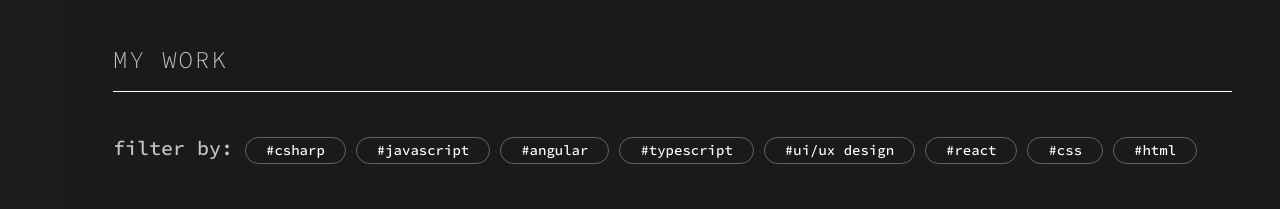
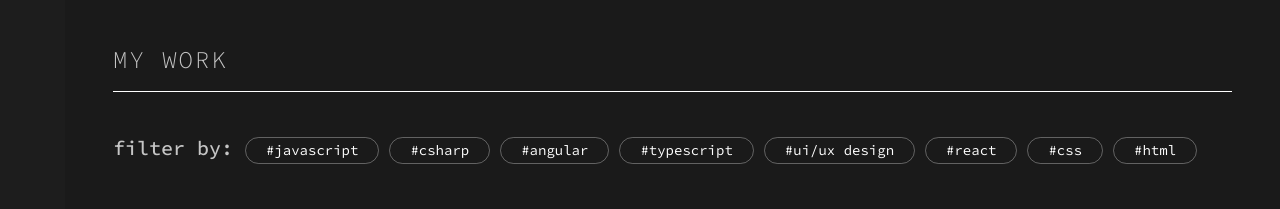
Before and after one commit to josephracca/josephracca.github.io, an Angular app: page / in a window 1280 px wide. Shown: the part 802-1011 px from the top of the page. Built offline with nearby package versions, Linux system fonts and the light colour scheme.

Commit message:
hotjar installation

```diff
--- a/src/app/components/hero/hero.component.ts
+++ b/src/app/components/hero/hero.component.ts
@@ -21,7 +21,8 @@ export class HeroComponent implements OnInit {
 
   doSomethingCool(elementId: string): void {
     // console.log("go down");
-    this.viewportScroller.scrollToAnchor(elementId);
+    // this.viewportScroller.scrollToAnchor(elementId);
+    document.getElementById(elementId)?.scrollIntoView({behavior: "smooth"});
   }
 
   changeActionWord() {
--- a/src/app/pages/gallery/gallery.component.html
+++ b/src/app/pages/gallery/gallery.component.html
@@ -11,16 +11,17 @@
     <div class="row px-0 mx-0 py-4">
         <h5>
             filter by:
-            <span *ngIf="filterOn" class="hashtag hashtagLg" (click)="ngOnInit()">× Clear Filter</span>
-            <!-- <span class="hashtag hashtagLg" (click)="filterProjects('process')">#process</span> -->
-            <span class="hashtag hashtagLg" (click)="filterProjects('csharp')">#csharp</span>
-            <span class="hashtag hashtagLg" (click)="filterProjects('javascript')">#javascript</span>
-            <span class="hashtag hashtagLg" (click)="filterProjects('angular')">#angular</span>
-            <span class="hashtag hashtagLg" (click)="filterProjects('typescript')">#typescript</span>
-            <span class="hashtag hashtagLg" (click)="filterProjects('ui/ux design')">#ui/ux design</span>
-            <span class="hashtag hashtagLg" (click)="filterProjects('react')">#react</span>
-            <span class="hashtag hashtagLg" (click)="filterProjects('css')">#css</span>
-            <span class="hashtag hashtagLg" (click)="filterProjects('html')">#html</span>
+            <!-- <button *ngIf="filterOn" class="hashtag hashtagLg" (click)="ngOnInit()">× Clear Filter</button> -->
+            <!-- <button class="hashtag hashtagLg" (click)="filterProjects('process')">#process</button> -->
+            <button id="js" class="hashtag hashtagLg" (click)="filterProjects('javascript', $event.target)">#javascript</button>
+            <!--  (click)="yourFunc($event.target) -->
+            <button class="hashtag hashtagLg" (click)="filterProjects('csharp', $event.target)">#csharp</button>
+            <button class="hashtag hashtagLg" (click)="filterProjects('angular', $event.target)">#angular</button>
+            <button class="hashtag hashtagLg" (click)="filterProjects('typescript', $event.target)">#typescript</button>
+            <button class="hashtag hashtagLg" (click)="filterProjects('ui/ux design', $event.target)">#ui/ux design</button>
+            <button class="hashtag hashtagLg" (click)="filterProjects('react', $event.target)">#react</button>
+            <button class="hashtag hashtagLg" (click)="filterProjects('css', $event.target)">#css</button>
+            <button class="hashtag hashtagLg" (click)="filterProjects('html', $event.target)">#html</button>
         </h5>
     </div>
 
@@ -69,17 +70,17 @@
                         </div>
                     </div>
                     <!-- <div class="col-12 my-3">
-                        <span *ngIf="project.repoUrl || project.liveUrl || project.xdUrl">Launch Project: </span>
+                        <span *ngIf="project.repoUrl || project.liveUrl || project.xdUrl">Launch Project: </button>
                         <a href={{project.liveUrl}} target="_blank">
                             <img *ngIf="project.liveUrl"
                                 src="./../../../assets/images/project_card/Icon ionic-md-open.svg" />
                             </a>
-                        <span *ngIf="project.repoUrl && project.liveUrl"> | </span>
+                        <span *ngIf="project.repoUrl && project.liveUrl"> | </button>
                         <a href={{project.repoUrl}} target="_blank">
                             <img *ngIf="project.repoUrl"
                                 src="./../../../assets/images/project_card/Icon awesome-github.svg" alt="gh logo" />
                             </a>
-                            <span *ngIf="project.repoUrl && project.liveUrl && project.xdUrl"> | </span>
+                            <span *ngIf="project.repoUrl && project.liveUrl && project.xdUrl"> | </button>
                         <a href={{project.xdUrl}} target="_blank">
                             <img style="width: 24.618px" *ngIf="project.xdUrl"
                                 src="./../../../assets/images/project_card/cc_xd.svg" />
--- a/src/app/pages/gallery/gallery.component.sass
+++ b/src/app/pages/gallery/gallery.component.sass
@@ -65,6 +65,10 @@ div#hoverProject:hover div#second
     font-size: 14px
     display: inline-block
 
+.active
+    background-color: #EEEEEE
+    color: black
+
 .hashtagLg
     border-radius: 20px
     padding: 0px 20px 0px 20px
--- a/src/app/pages/gallery/gallery.component.ts
+++ b/src/app/pages/gallery/gallery.component.ts
@@ -1,6 +1,7 @@
 import { Component, OnInit } from '@angular/core';
 import { ProjectsServiceService } from 'src/app/services/projects-service.service';
 import { IProject } from 'src/app/interfaces/iproject';
+import { ArrayType } from '@angular/compiler';
 
 
 @Component({
@@ -21,10 +22,29 @@ export class GalleryComponent implements OnInit {
 
   }
 
-  filterProjects(value: string) {
-    this.ngOnInit();
-    this.projectList = this.projectList.filter(e => e.tags.includes(value))
-    this.filterOn = !this.filterOn;
+  filterProjects(value: string, element: any) {
+
+    let hashtags = document.getElementsByClassName("hashtag");
+
+    if (element.classList.contains("active")) {
+      //resets all filters
+      this.ngOnInit();
+    } else {
+      Array.from(hashtags).forEach(
+        function (element) {
+          console.log(element);
+          element.classList.remove("active")
+        }
+      );
+      this.ngOnInit();
+      // hashtags.classList.toggle("active");
+      this.projectList = this.projectList.filter(e => e.tags.includes(value))
+      this.filterOn = !this.filterOn;
+    }
+    console.log(value, element.classList.contains("active"));
+    element.classList.toggle("active");
+
+
   }
 
   sendIndex(value: IProject) {
@@ -32,4 +52,11 @@ export class GalleryComponent implements OnInit {
     this.projectService.setProject(value);
   }
 
+  yourFunc(value: any) {
+    console.log(value.className)
+    // document.querySelector(value).classname
+    value.classList.toggle("active");
+
+  }
+
 }
--- a/src/index.html
+++ b/src/index.html
@@ -1,13 +1,29 @@
 <!doctype html>
 <html lang="en">
+
 <head>
   <meta charset="utf-8">
   <title>Joseph Racca | Developer Portfolio</title>
   <base href="/">
   <meta name="viewport" content="width=device-width, initial-scale=1">
   <link rel="icon" type="image/x-icon" href="favicon.ico">
+
+  <!-- Hotjar Tracking Code for www.racca.dev -->
+  <script>
+    (function (h, o, t, j, a, r) {
+      h.hj = h.hj || function () { (h.hj.q = h.hj.q || []).push(arguments) };
+      h._hjSettings = { hjid: 2415669, hjsv: 6 };
+      a = o.getElementsByTagName('head')[0];
+      r = o.createElement('script'); r.async = 1;
+      r.src = t + h._hjSettings.hjid + j + h._hjSettings.hjsv;
+      a.appendChild(r);
+    })(window, document, 'https://static.hotjar.com/c/hotjar-', '.js?sv=');
+  </script>
+
 </head>
+
 <body>
   <app-root></app-root>
 </body>
+
 </html>
```
Also changed, not shown: 9 other files (tests, documents, lock files or other folders).
